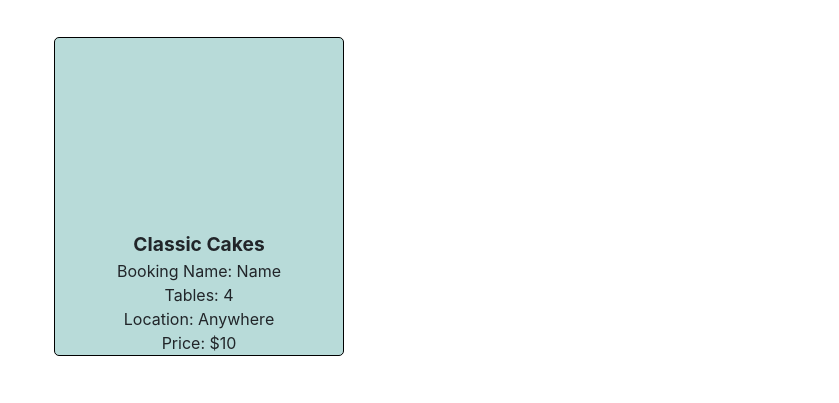
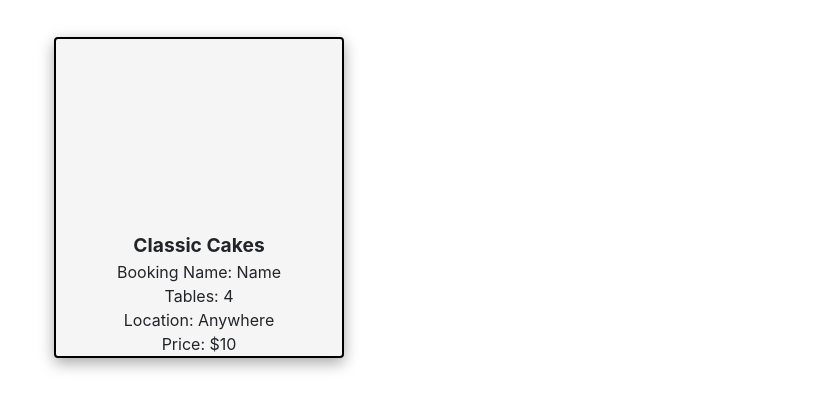
Before and after one commit to saurabhs10/Websiteara, a plain HTML site: page views/index.html in a window 1280 px wide. Shown: the part 397-800 px from the top of the page, without its empty margins (441-1280 px from the left). Drawn offline with nearby package versions, Linux system fonts and the light colour scheme; no server answers.

Commit message:
Add files via upload

```diff
--- a/css/dashboard.css
+++ b/css/dashboard.css
@@ -5,11 +5,12 @@
 }
 
 .res-card {
-  border: 1px solid black;
-  border-radius: 5px;
+  border: 2px solid black;
+  border-radius: 4px;
   width: 18.1em;
-  background-color: #b8dbd9;
+  background-color: whitesmoke;
   margin: 1em;
+  box-shadow: rgba(0, 0, 0, 0.35) 0px 5px 15px;
 }
 
 .restaurant-name {
```
